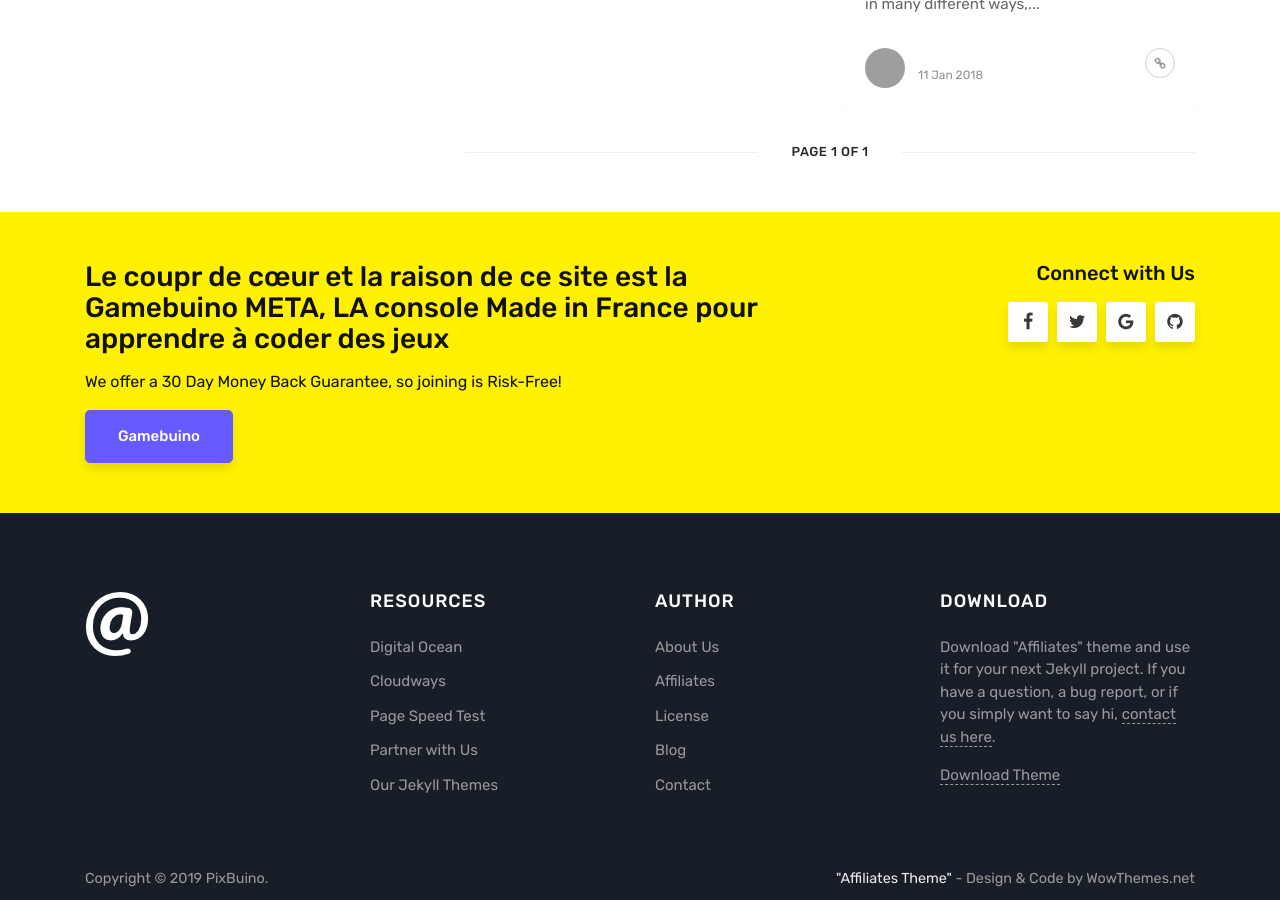
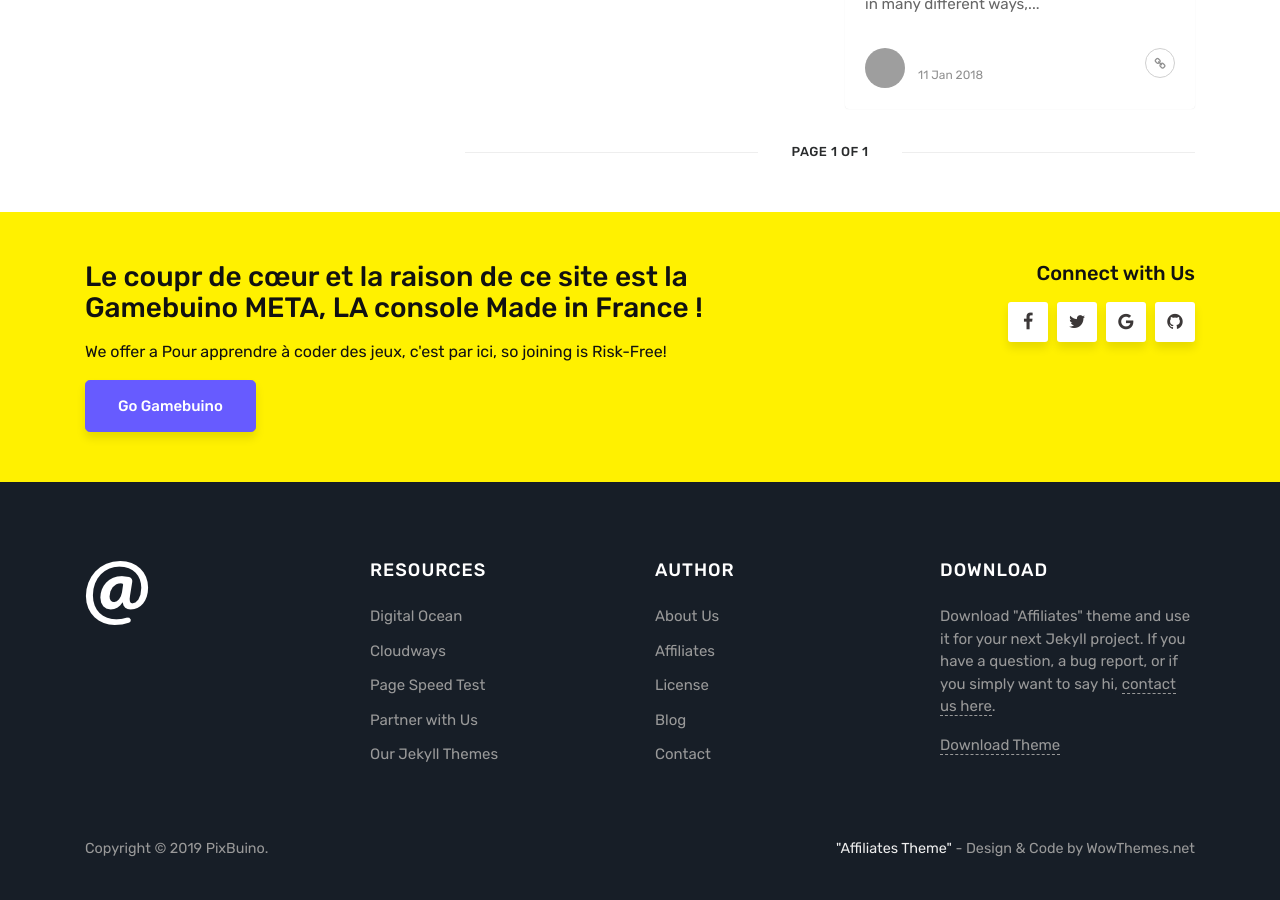
Before and after one commit to Maxibuino/PixBuino, a Jekyll site: the page built from index.html, in a window 1280 px wide and 900 px high, scrolled down 2388 px. Built offline with Jekyll 4.4.1, drawn with Linux system fonts in a browser that asks for light colours; the list of posts is cut into pages by our own code; comment, search, counter and statistics services are not loaded; grey boxes are pictures that could not be loaded.

Commit message:
Update default.html

```diff
--- a/_layouts/default.html
+++ b/_layouts/default.html
@@ -128,9 +128,9 @@
         <div class="container">
             <div class="row justify-content-center">
                 <div class="col-md-8">
-                    <h3>Le coupr de cœur et la raison de ce site est la Gamebuino META, LA console Made in France pour apprendre à coder des jeux</h3>
-                    <p>We offer a <span>30 Day Money Back Guarantee</span>, so joining is <span class="risk-free">Risk-Free!</span></p>
-                    <a class="btn btn-primary btn-lg" target="blank" href="https://gamebuino.com/fr">Gamebuino</a>
+                    <h3>Le coupr de cœur et la raison de ce site est la Gamebuino META, LA console Made in France !</h3>
+                    <p>We offer a <span>Pour apprendre à coder des jeux, c'est par ici</span>, so joining is <span class="risk-free">Risk-Free!</span></p>
+                    <a class="btn btn-primary btn-lg" target="blank" href="https://gamebuino.com/fr">Go Gamebuino</a>
                 </div>
                 <div class="col-md-4 text-right footersocial">
                     <h5>Connect with Us</h5>
```
